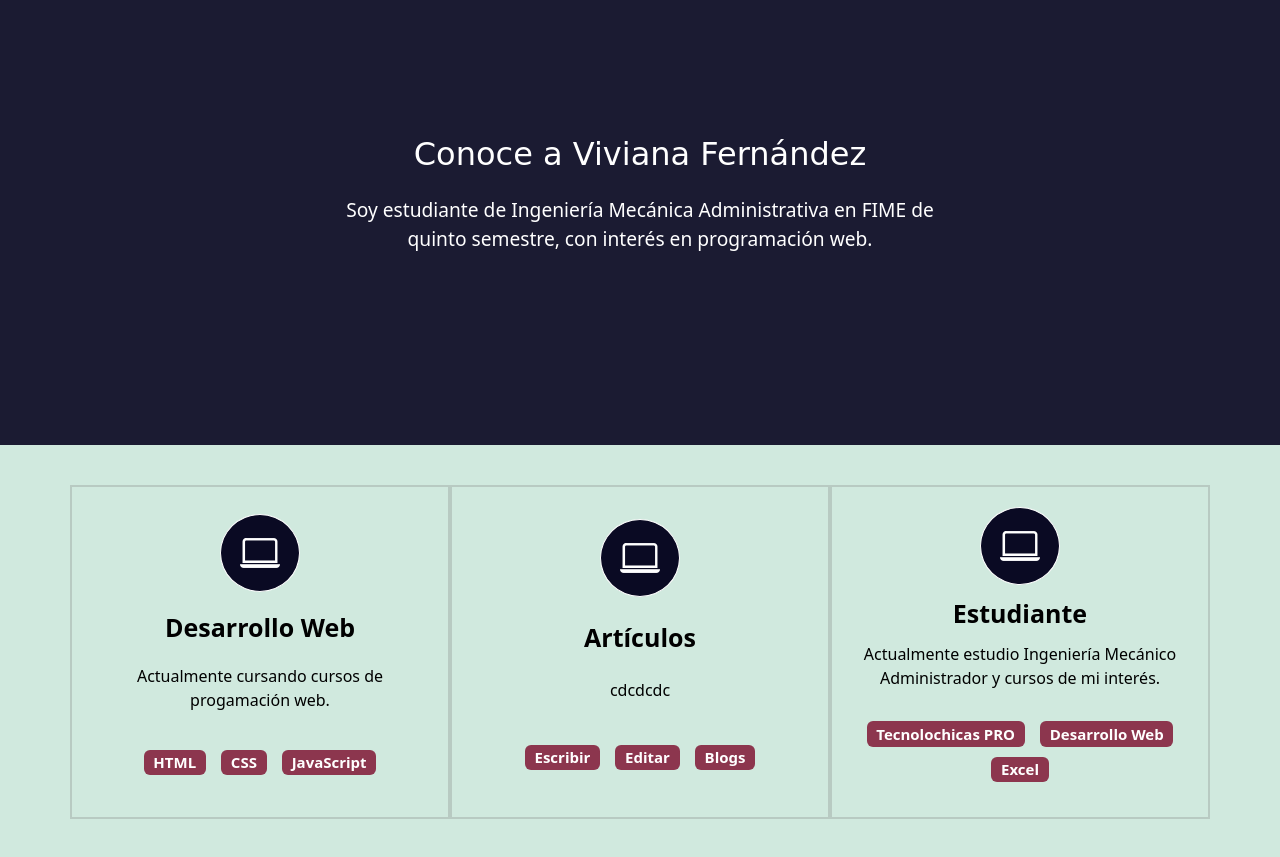
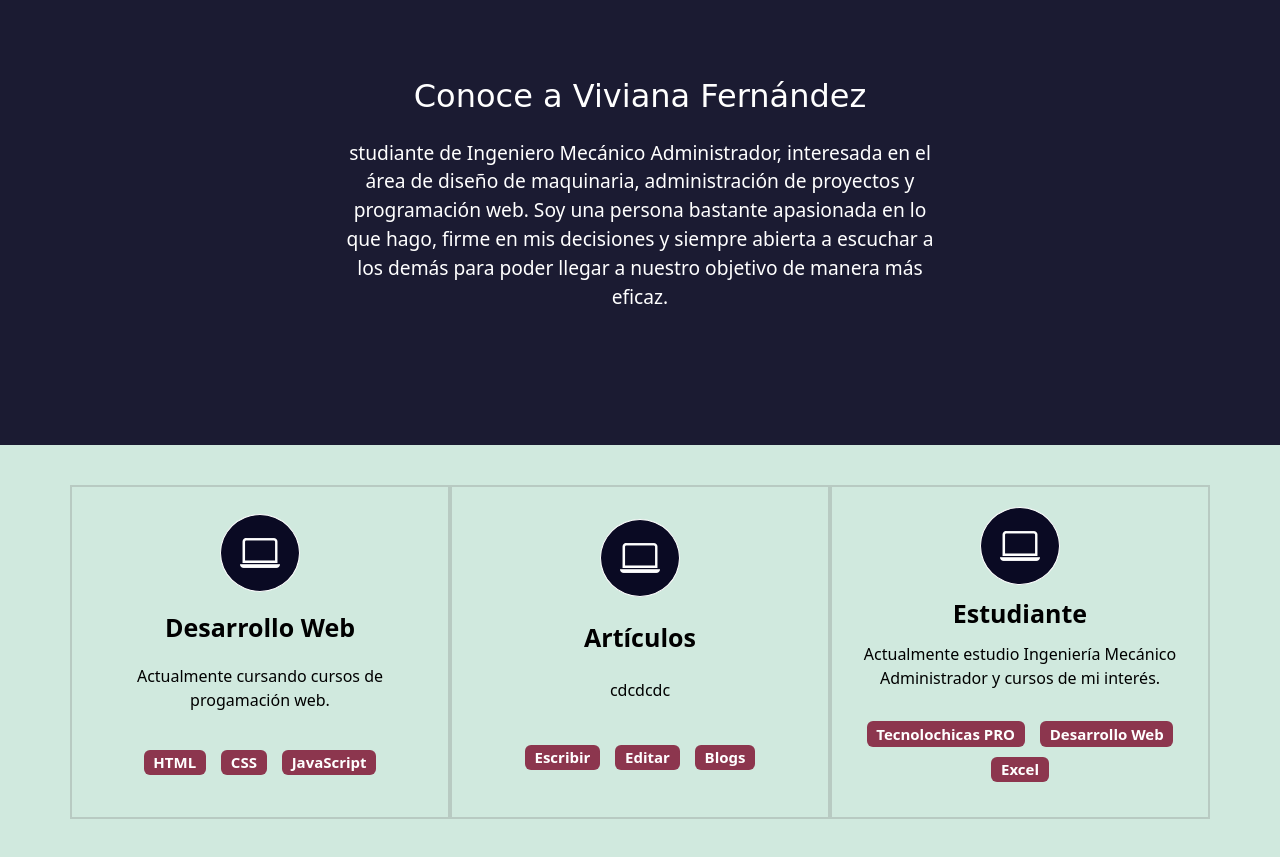
Before and after one commit to Vivianafdz/Vivianafdz.github.io, a plain HTML site: page index.html in a window 1280 px wide. Shown: the part 1100-1957 px from the top of the page. Drawn offline with nearby package versions, Linux system fonts and the light colour scheme; a web font is replaced by a local one.

Commit message:
Update index.html

```diff
--- a/index.html
+++ b/index.html
@@ -70,7 +70,7 @@
     <section id="sobre-mi" class="sobre-mi seccion-oscura">
       <div class="contenedor">
         <h2 class="seccion-titulo">Conoce a Viviana Fernández</h2>
-        <p class="seccion-texto">Soy estudiante de Ingeniería Mecánica Administrativa en FIME de quinto semestre, con interés en programación web.</p>
+        <p class="seccion-texto">studiante de Ingeniero Mecánico Administrador, interesada en el área de diseño de maquinaria, administración de proyectos y programación web. Soy una persona bastante apasionada en lo que hago, firme en mis decisiones y siempre abierta a escuchar a los demás para poder llegar a nuestro objetivo de manera más eficaz.</p>
       </div>
     </section>
 
```
